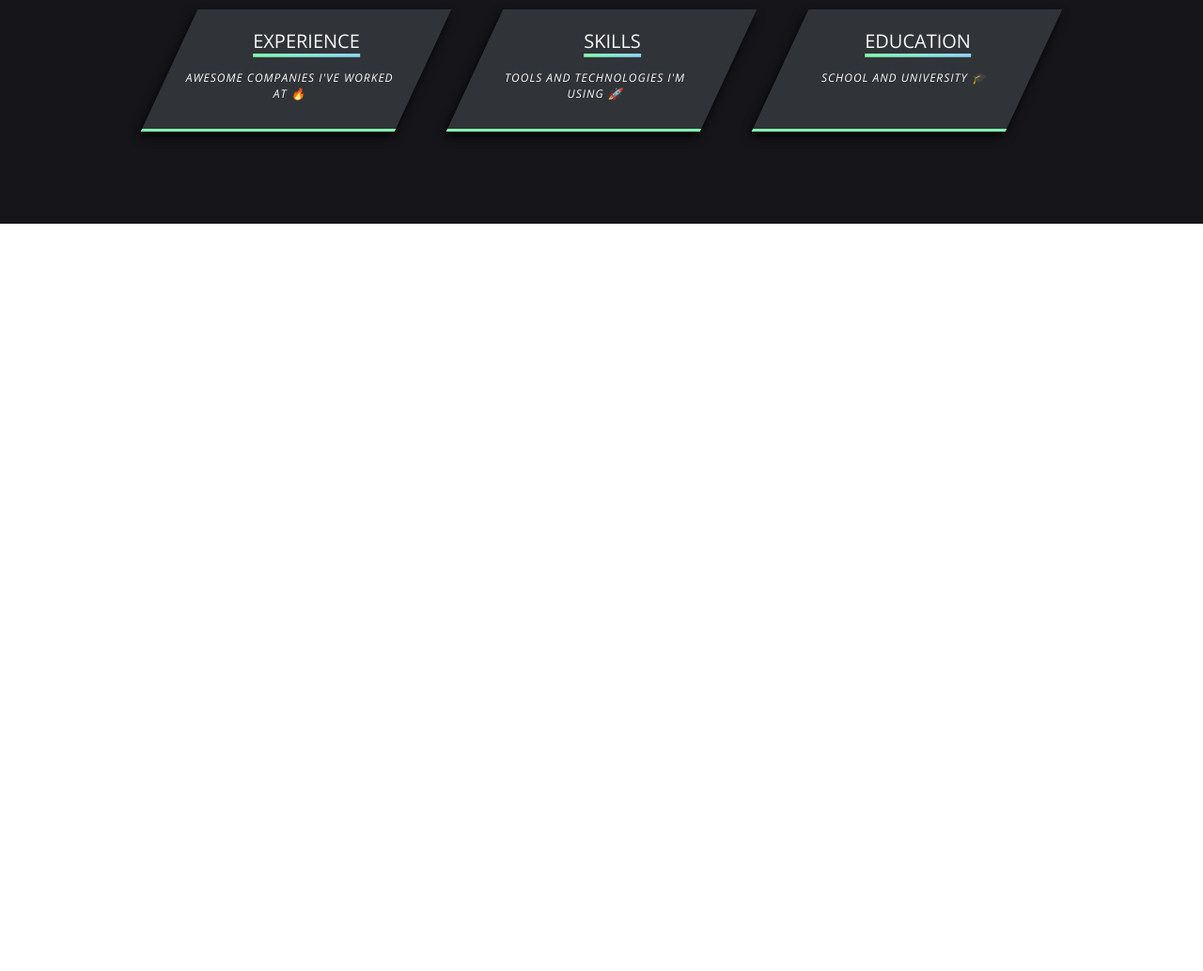
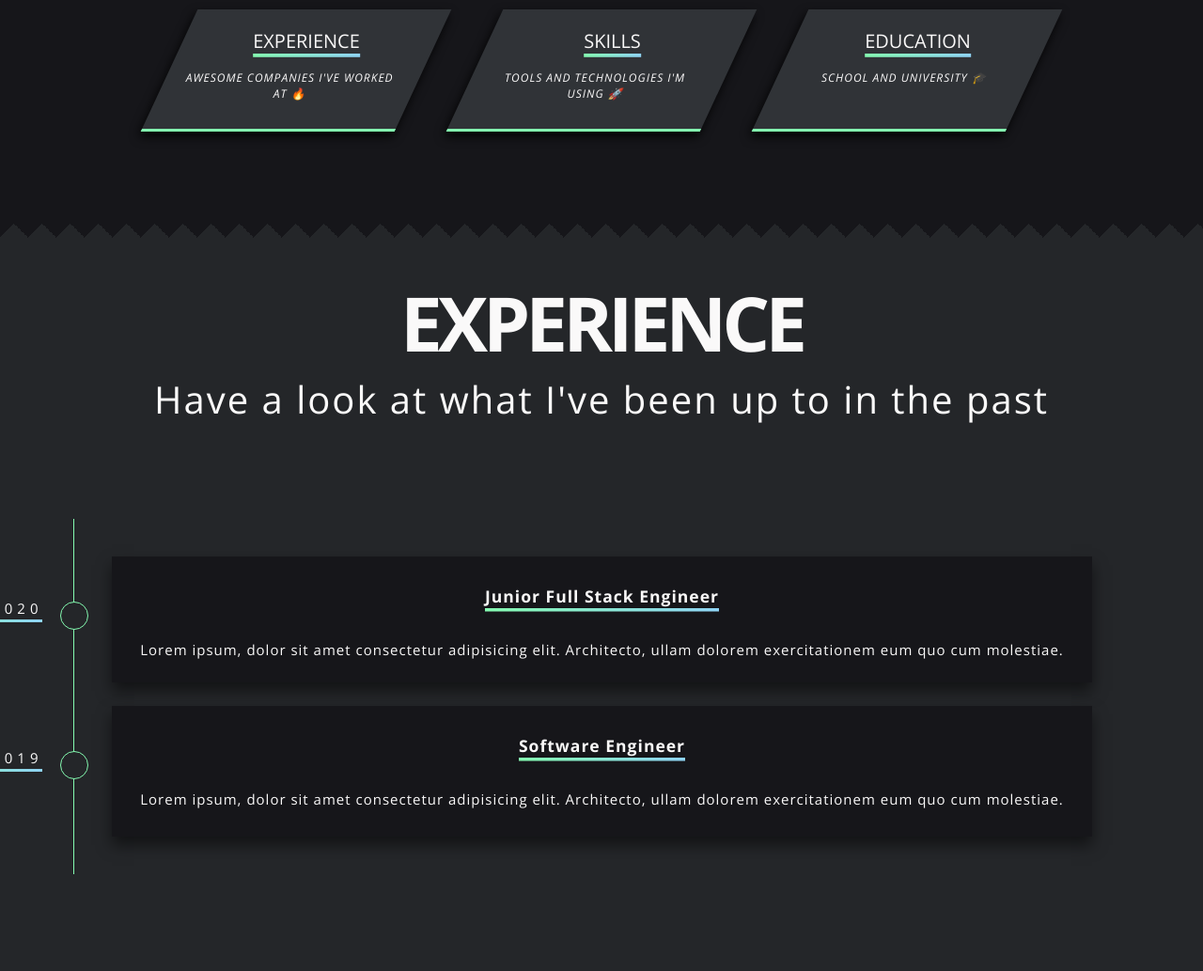
Before and after one commit to catalinpit/catalinpit.github.io, a website: page index.html in a window 1280 px wide. Shown: the part 562-1595 px from the top of the page at 94% size. Before the commit the page ends 800 px from the top, so only its background shows below. Drawn offline with nearby package versions, Linux system fonts and the light colour scheme.

Commit message:
Started working on the experience webpage

```diff
--- a/index.html
+++ b/index.html
@@ -10,7 +10,7 @@
     <title>Catalin Pit</title>
 </head>
 <body>
-    <header class="header">
+    <header class="header spiky-bottom">
         <div class="header__text-box">
             <h1 class="heading-primary">
                 <span class="heading-primary__main">Hello! I'm <span class="underline">Catalin Pit</span> 👋</span>
@@ -53,5 +53,23 @@
             </div>
         </div>
     </header>
+
+    <section class="experience">
+        <h1 class="experience__heading">Experience</h1>
+        <h1 class="experience__subheading">Have a look at what I've been up to in the past</h1>
+
+        <div class="timeline-content">
+            <ul class="timeline">
+                <li class="timeline__event" data-date="2019 - 2020" company-name="Google">
+                    <h3 class="underline-smaller">Junior Full Stack Engineer</h3>
+                    <p>Lorem ipsum, dolor sit amet consectetur adipisicing elit. Architecto, ullam dolorem exercitationem eum quo cum molestiae.</p>
+                </li>
+                <li class="timeline__event" data-date="2015 - 2019" company-name="Amazon">
+                    <h3 class="underline-smaller">Software Engineer</h3>
+                    <p>Lorem ipsum, dolor sit amet consectetur adipisicing elit. Architecto, ullam dolorem exercitationem eum quo cum molestiae.</p>
+                </li>
+            </ul>
+        </div>
+    </section>
 </body>
 </html>
--- a/sass/base/_base.scss
+++ b/sass/base/_base.scss
@@ -7,6 +7,8 @@
     --color-grey-dark-1: #333;
     --color-grey-dark-2: #777;
     --color-grey-dark-3: #999;
+    --color-experience-background: #242629;
+    --color-experience-timeline-background: #16161a;
 }
 
 /*
--- a/sass/base/_typography.scss
+++ b/sass/base/_typography.scss
@@ -79,3 +79,19 @@
         }
     }
 }
+
+.experience {
+
+    &__heading {
+        font-size: 8rem;
+        text-transform: uppercase;
+        letter-spacing: -.5rem;
+        padding-top: 5rem;
+    }
+
+    &__subheading {
+        font-size: 4rem;
+        font-weight: 100;
+        letter-spacing: .2rem;
+    }
+}
--- a/sass/base/_utilities.scss
+++ b/sass/base/_utilities.scss
@@ -39,3 +39,66 @@
     position: relative;
     top: 1.1rem;
 }
+
+.timeline-content {
+    text-align: center;
+}
+
+.timeline {
+    margin-top: 10rem;
+    list-style: none;
+    font-size: 1.5rem;
+    letter-spacing: .1rem;
+    border-left: 1px solid #84fab0;
+    //background-color: var(--color-experience-timeline-background);
+    padding: 4rem;
+    margin: 10rem auto;
+
+    &__event {
+        position: relative;
+        background-color: var(--color-experience-timeline-background);
+        padding: 3rem;
+        box-shadow: 0 .9rem 1.5rem rgba(0,0,0,.5);
+
+        &:not(:last-child) {
+            padding-bottom: 2.5rem;
+            margin-bottom: 2.5rem;
+        }
+
+        &:before, &:after {
+            display: block;
+            top: 0;
+            position: absolute;
+        }
+
+        &:before {
+            left: -21rem;
+            top: 4.5rem;
+            content: attr(data-date);
+            text-align: right;
+            font-weight: 100;
+            letter-spacing: .5rem;
+            padding-bottom: 1.5rem;
+            background-image: linear-gradient(to right, #84fab0 0%, #8fd3f4 100%);
+            background-repeat: no-repeat;
+            background-size: 100% 9%;
+            background-position: 0 70%;
+        }
+
+        &:after {
+            box-shadow: 0 0 0 fade(black,100%);
+            left: -5.5rem;
+            background: var(--color-experience-background);
+            border: 1px solid #84fab0;
+            border-radius: 50%;
+            height: 3rem;
+            width: 3rem;
+            content: '';
+            top: 4.75rem;
+        }
+
+        & > h3 {
+            margin-bottom: 2rem;
+        }
+    }
+}
--- /dev/null
+++ b/sass/layout/_experience.scss
@@ -0,0 +1,9 @@
+.experience {
+    height: 100vh;
+    background: var(--color-experience-background);
+    color: var(--color-grey-light-1);
+
+    display: flex;
+    align-items: center;
+    flex-direction: column;
+}
--- a/sass/layout/_header.scss
+++ b/sass/layout/_header.scss
@@ -8,3 +8,20 @@
     justify-content: center;
     flex-direction: column;
 }
+
+.spiky-bottom {
+
+    &::after {
+        content: '';
+        position: absolute;
+        right: 0;
+        left: -0%;
+        top: 100%;
+        z-index: 10;
+        display: block;
+        height: 30px;
+        background-size: 30px 100%;
+        background-image: linear-gradient(135deg, var(--color-primary) 25%, transparent 25%), linear-gradient(225deg, var(--color-primary) 25%, transparent 25%);
+        background-position: 0 0;
+    }
+}
--- a/sass/main.scss
+++ b/sass/main.scss
@@ -3,5 +3,6 @@
 @import './base/utilities';
 
 @import './layout/header';
+@import './layout/experience';
 
 @import './components/buttons';
```
Also changed, not shown: css/style.css.
